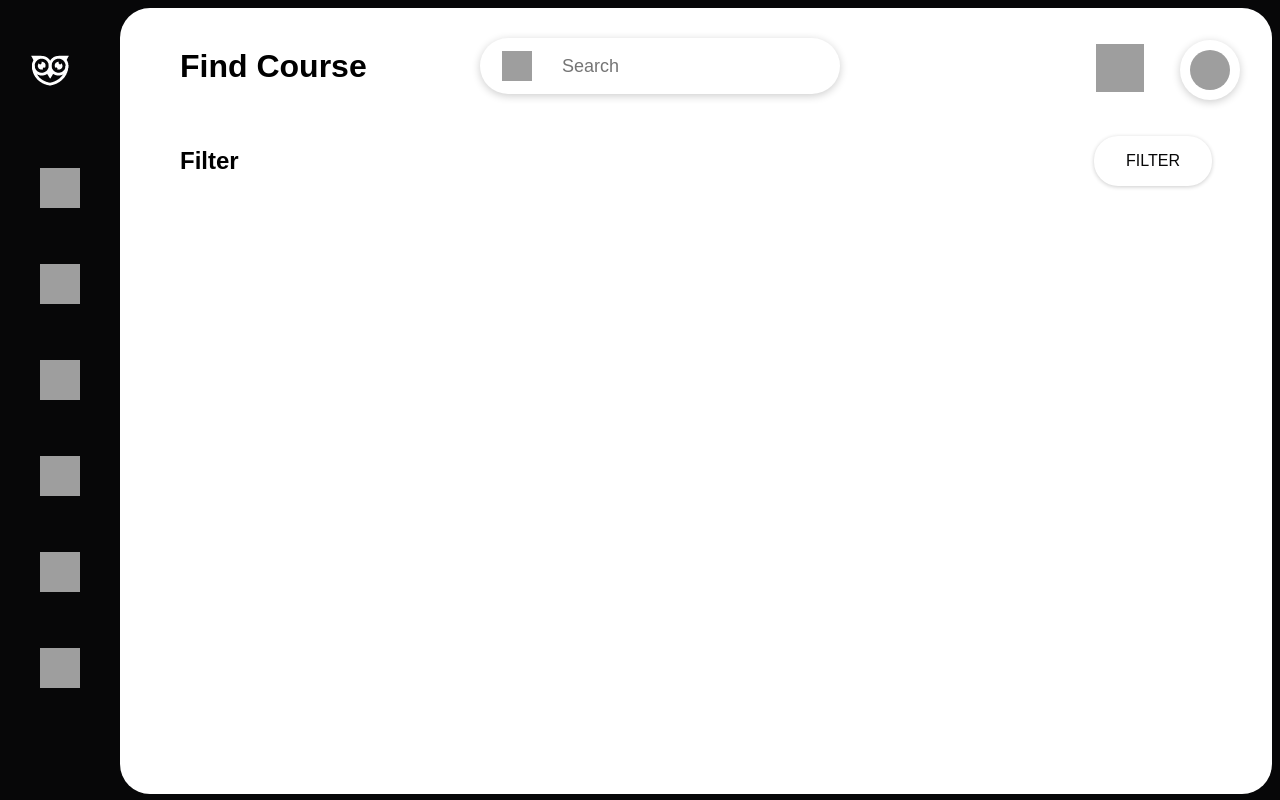
After one commit to jashanpreet-singh-99/Athena, a Django app: page /course/find in a window 1280 px wide. The commit adds this page. Run offline with Django 4.2, Linux system fonts and the light colour scheme; grey boxes are pictures that could not be loaded.

Commit message:
FEAT: Course search page initial addition

```diff
--- /dev/null
+++ b/Athena/static/Athena/css/course_search_page.css
@@ -0,0 +1,33 @@
+.title_1_container {
+    display: flex;
+    justify-content: space-between;
+    align-items: center;
+}
+
+.title_h2 {
+    margin: 8px 60px;
+}
+
+.secondary-btn {
+    color: #070708;
+    background-color: #ffffff;
+    margin: 8px 60px;
+    padding: 16px 32px;
+    box-shadow: 0 1px 4px rgba(0, 0, 0, 0.2);
+    border-radius: 24px;
+    border-width: 0;
+    font-size: medium;
+    text-transform: uppercase;
+}
+
+.secondary-btn:hover {
+    color: #070708;
+    background-color: #c9d9f0;
+    box-shadow: 0 1px 2px rgba(0, 0, 0, 0.2);
+}
+
+.secondary-btn:active {
+    color: #070708;
+    background-color: #c9d9f0;
+    box-shadow: 0 0 0 rgba(0, 0, 0, 0.2);
+}
--- /dev/null
+++ b/Athena/templates/Athena/course_search_page.html
@@ -0,0 +1,20 @@
+{% extends 'Athena/base.html' %}
+{% load static %}
+
+{% block stylesheets %}
+    <link rel="stylesheet" type="text/css" href="{% static 'Athena/css/course_search_page.css' %}"/>
+{% endblock %}
+
+{% block page %}
+    <div class="title_1_container">
+        <h2 class="title_h2">Filter</h2>
+        <button class="secondary-btn">
+            Filter
+        </button>
+    </div>
+
+{% endblock %}
+
+{% block extrascripts %}
+    <script src="{% static 'AThena/js/course_search_page.js'%}"></script>
+{% endblock %}
--- a/Athena/urls.py
+++ b/Athena/urls.py
@@ -21,7 +21,8 @@ urlpatterns = [
     path('cancel_membership', views.CancelMembership.as_view(), name='cancel_membership'),
     path('course_builder', views.CourseBuilder.as_view(), name='course_builder_page'),
     path('course/<int:course_id>', views.CourseDetails.as_view(), name='course_details_page'),
-    path('course/enrollment', views.EnrollCourse.as_view(), name='course_enrollment')
+    path('course/enrollment', views.EnrollCourse.as_view(), name='course_enrollment'),
+    path('course/find', views.CourseSearchPage.as_view(), name='course_search_page')
 ]
 
 urlpatterns += staticfiles_urlpatterns()
--- a/Athena/views.py
+++ b/Athena/views.py
@@ -382,3 +382,16 @@ class EnrollCourse(views.View):
             return redirect(reverse('course_details_page', args=[e_form.cleaned_data['course'].id]))
         else:
             return redirect('course_page')
+
+
+class CourseSearchPage(views.View):
+
+    def get(self, request):
+        context = {'title': 'Find Course'}
+        load_profile(context, request)
+        return render(request, 'Athena/course_search_page.html', context)
+
+    def post(self, request):
+        context = {'title': 'Find Course'}
+        load_profile(context, request)
+        return render(request, 'Athena/course_search_page.html', context)
```
Also changed, not shown: Athena/templates/Athena/course_page.html (+1 -14 lines), Athena/static/Athena/js/course_search_page.js (added).
